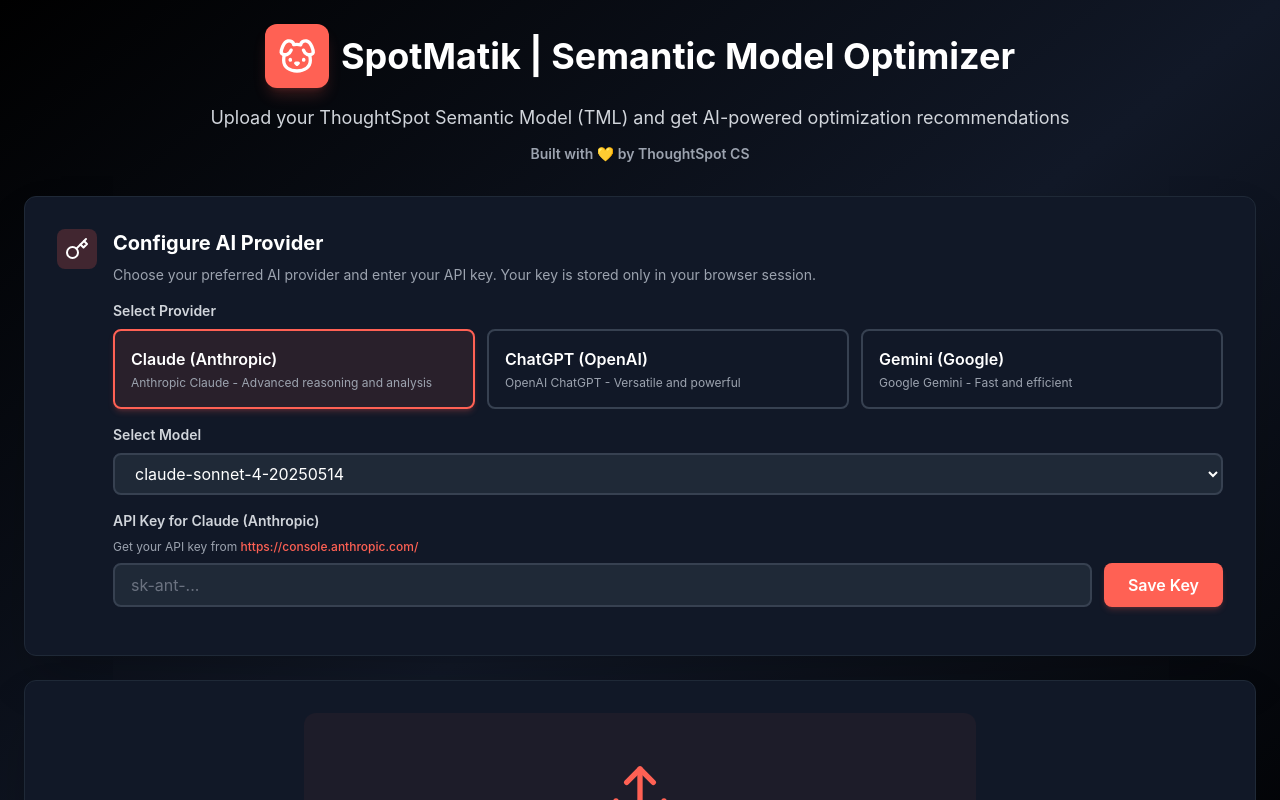
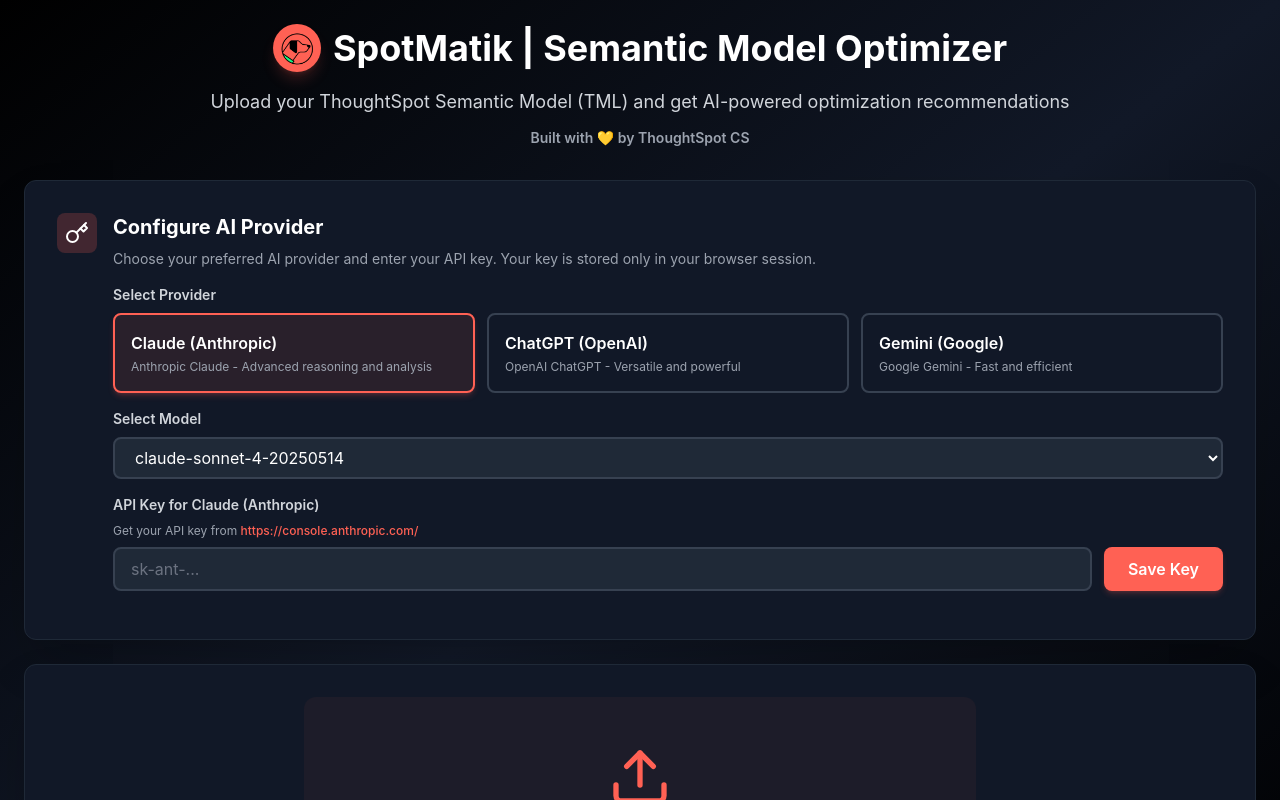
Before and after one commit to bhattaraiaman92/SpotMatik, a React (Vite) app: page / in a window 1280 px wide. Shown: the top 800 px of the page. Built offline with nearby package versions, Linux system fonts and the light colour scheme.

Commit message:
Dog logo
Added Dog logo and customized the icon.

```diff
--- a/src/App.jsx
+++ b/src/App.jsx
@@ -81,8 +81,12 @@
         {/* Header with ThoughtSpot branding */}
         <div className="text-center mb-8">
           <div className="flex items-center justify-center gap-3 mb-4">
-            <div className="bg-ts-orange-500 p-3 rounded-xl shadow-lg shadow-ts-orange-500/20">
-              <Dog className="w-10 h-10 text-white" />
+            <div className="bg-ts-orange-500 p-1 rounded-full shadow-lg shadow-ts-orange-500/20 w-12 h-12 flex items-center justify-center">
+              <img
+                src="/spotmatik-logo.png"
+                alt="SpotMatik Logo"
+                className="w-10 h-10 object-contain"
+              />
             </div>
             <h1 className="text-4xl font-bold text-white">SpotMatik | Semantic Model Optimizer</h1>
           </div>
```
Also changed, not shown: public/spotmatik-logo.png (added).
